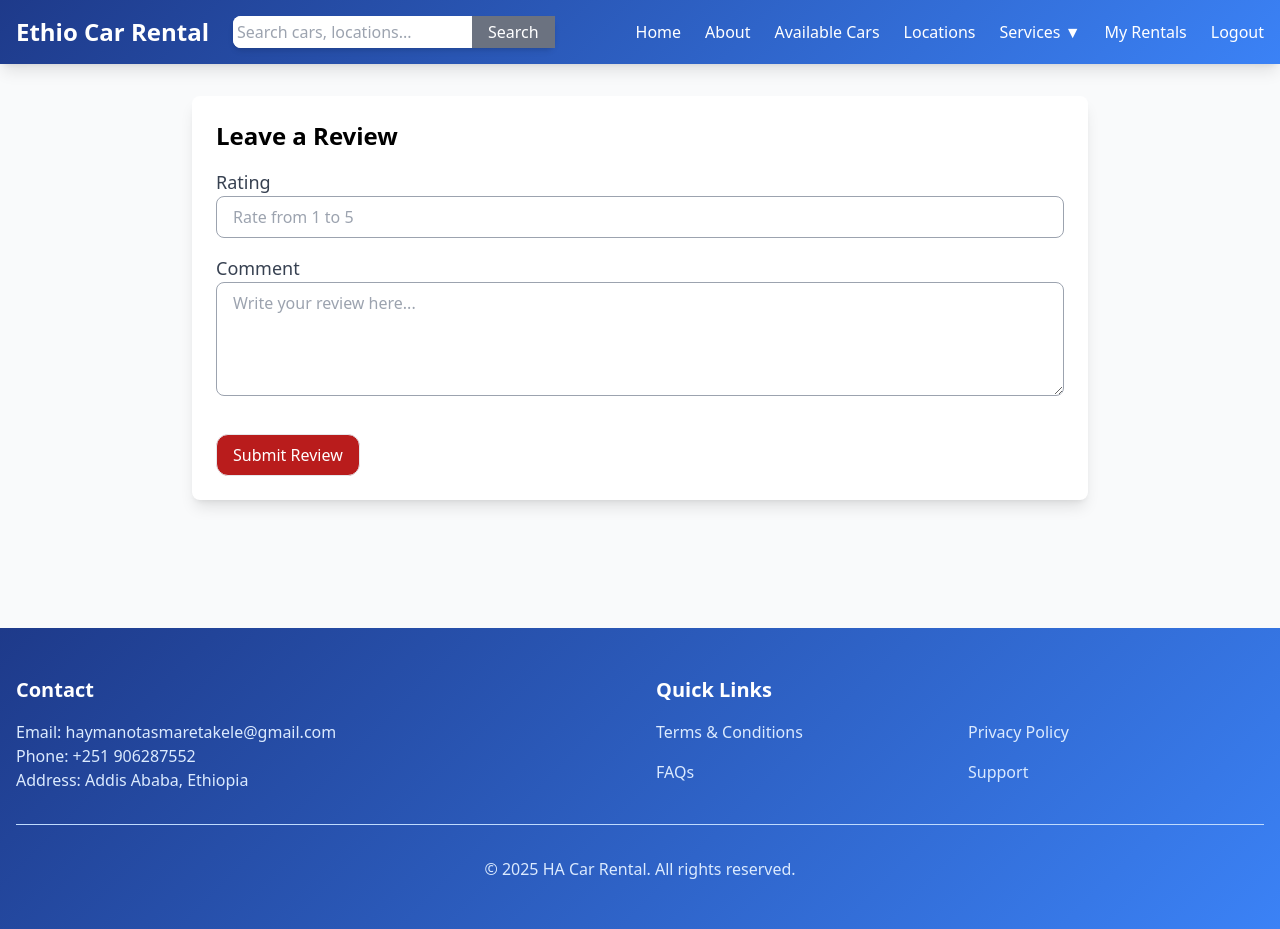
After one commit to practicmakesperfact/Car-rental-system, a Django app: page /cars/1/add_review/ in a window 1280 px wide. The commit adds this page. Run offline with Django 5.2, Linux system fonts and the light colour scheme; a user stored in the database is signed in; data comes from the database, SQL or seed files in the repository; both versions use the stored data as it was after the commit; some libraries are stand-ins or nearby versions.

Commit message:
apply Customer Reviews & Rating System

```diff
--- a/rental/forms.py
+++ b/rental/forms.py
@@ -15,4 +15,18 @@ class BookingForm(forms.ModelForm):
 class ReviewForm(forms.ModelForm):
     class Meta:
         model = Review
-        fields = ['car','rating', 'comment']
+        fields = ['rating', 'comment']
+        widgets = {
+            'rating': forms.NumberInput(attrs={
+                'class': 'w-full px-4 py-2 border border-gray-400 rounded-lg focus:ring-0 focus:border-blue-500 outline-none',
+                'step': 0.5,
+                'min': 1,
+                'max': 5,
+                'placeholder': 'Rate from 1 to 5'
+            }),
+            'comment': forms.Textarea(attrs={
+                'class': 'w-full px-4 py-2 border border-gray-400 rounded-lg focus:ring-0 focus:border-blue-500 outline-none',
+                'rows': 4,
+                'placeholder': 'Write your review here...'
+            }),
+        }
--- a/rental/models.py
+++ b/rental/models.py
@@ -25,6 +25,11 @@ class Car(models.Model):
     description = models.TextField()
     latitude = models.FloatField( null=True, blank=True)
     longitude = models.FloatField( null=True, blank=True)
+
+    def update_rating(self):
+        """update the cars average rating."""
+        self.rating = Review.calculate_average_rating(self)
+        self.save()
 
 
     def __str__(self):
@@ -96,14 +101,25 @@ class Location(models.Model):
 
 
 class Review(models.Model):
-    car = models.ForeignKey(Car, on_delete=models.CASCADE)
+    car = models.ForeignKey(Car, on_delete=models.CASCADE,related_name='reviews')
     user = models.ForeignKey(User, on_delete=models.CASCADE)
-    rating = models.IntegerField()
+    rating = models.FloatField()
     comment = models.TextField()
     created_at = models.DateTimeField(auto_now_add=True)
 
+    class Meta:
+        unique_together = ('car', 'user')
+
     def __str__(self):
         return f"Review by {self.user.username} for {self.car.name}"
+
+    @staticmethod
+    def calculate_average_rating(car):
+        """ calculate avareage rating for car """
+        reviews = Review.objects.filter(car=car)
+        if reviews.exists():
+              return round(reviews.aggregate(models.Avg('rating'))['rating__avg'],1)
+        return 0.0
 
 class Reward(models.Model):
     user = models.OneToOneField(User, on_delete=models.CASCADE)
--- /dev/null
+++ b/rental/templates/rental/add_review.html
@@ -0,0 +1,27 @@
+{% extends 'rental/base.html' %}
+{% block content %}
+<div class="max-w-4xl mx-auto bg-white p-6 rounded-lg shadow-lg">
+    <h2 class="text-2xl font-bold">Leave a Review</h2>
+
+    <form method="POST" class="mt-4">
+        {% csrf_token %}
+
+        <!-- Rating Field -->
+        <div class="mb-4">
+            <label for="{{ form.rating.id_for_label }}" class="block text-lg font-medium text-gray-700">Rating</label>
+            {{ form.rating }}
+        </div>
+
+        <!-- Comment Field -->
+        <div class="mb-4">
+            <label for="{{ form.comment.id_for_label }}" class="block text-lg font-medium text-gray-700">Comment</label>
+            {{ form.comment }}
+        </div>
+
+        <button type="submit" class="btn-primary mt-4 border bg-red-700 py-2 px-4 rounded-xl hover:bg-red-800 text-white">
+            Submit Review
+        </button>
+    </form>
+</div>
+
+{% endblock %}
--- a/rental/templates/rental/home.html
+++ b/rental/templates/rental/home.html
@@ -8,7 +8,7 @@
 
 <div class="grid grid-cols-1 md:grid-cols-2 lg:grid-cols-3 gap-8">
     {% for car in cars %}
-    <div class="bg-white rounded-xl shadow-lg overflow-hidden card-hover" data-aos="fade-up" data-aos-delay="{{ forloop.counter }}">
+    <div class="bg-white rounded-xl shadow-lg overflow-hidden card-hover " data-aos="fade-up" data-aos-delay="{{ forloop.counter }}">
         <div class="relative">
             <img src="{{ car.image.url }}" alt="{{ car.name }}" class="w-full h-56 object-cover">
             {% if car.is_available %}
@@ -36,6 +36,9 @@
                         <path stroke-linecap="round" stroke-linejoin="round" stroke-width="2" d="M12 8c-1.657 0-3 .895-3 2s1.343 2 3 2 3 .895 3 2-1.343 2-3 2m0-8c1.11 0 2.08.402 2.599 1M12 8V7m0 1v8m0 0v1m0-1c-1.11 0-2.08-.402-2.599-1M21 12a9 9 0 11-18 0 9 9 0 0118 0z" />
                     </svg>
                     <span>${{ car.price_per_day }}/day</span>
+                    <span class="absolute bottom-16 left-4 bg-yellow-400 text-white px-4 py-2 mt-16 rounded-full">
+                        ⭐ {{ car.rating }}
+                    </span>
                 </div>
             </div>
             <a href="{% url 'car_detail' car.id %}"
--- a/rental/urls.py
+++ b/rental/urls.py
@@ -11,6 +11,8 @@ urlpatterns = [
     path('locations/', views.locations, name='locations'),
     path('rewards/', views.user_rewards, name='user_rewards'),
     path('rewards/redeem/', views.redeem_rewards,name='redeem_rewards'),
+    path('cars/<int:car_id>/add_review/', views.add_review, name='add_review'),
+
 #     path('profile/', views.profile, name='profile'),
 #     path('reviews/', views.reviews_list, name='reviews_list'),
 #     path('location/', views.location_list, name='location_list'),
--- a/rental/views.py
+++ b/rental/views.py
@@ -38,6 +38,37 @@ def book_car(request, car_id):
         messages.success(request, 'Car booked successfully!')
         return redirect('rental_history')
     return render(request, 'rental/book_car.html', {'car': car})
+
+@login_required
+
+def add_review(request,car_id):
+    """
+    allow users to add  a review for a car they have rented
+    """
+    car = get_object_or_404(Car,id=car_id)
+
+    #ensure user has booked this car before reviewing
+    has_rented = Booking.objects.filter(user = request.user, car=car, status= 'Completed').exists()
+
+
+    if not has_rented:
+        messages.error(request, 'You must rent this car before you can review it.')
+        return redirect('rental_history')
+    if request.method == "POST":
+        form = ReviewForm(request.POST)
+        if form.is_valid():
+            review = form.save(commit=False)
+            review.user = request.user
+            review.car = car
+            review.save()
+            car.update_rating()
+            messages.success(request, 'Review submitted successfully!')
+            return redirect('car_detail', car_id=car.id)
+        else:
+            print('Invalid form, re-rendering page')
+      # return the review from if get request
+    form = ReviewForm()
+    return render(request, 'rental/add_review.html', {'form': form, 'car': car})
 
 @login_required
 def rental_history(request):
@@ -131,6 +162,9 @@ def car_detail(request, car_id):
     displays a ditail information about a spacific car
     """
     car = get_object_or_404(Car, id=car_id)
+    # provide a default image if none is uploaded
+    if not car.image:
+        car.image = 'images/default_car_image.jpg'
     return render(request, 'rental/car_detail.html', {'car': car})
 
 def locations(request):
```
Also changed, not shown: rental/templates/rental/car_detail.html (+32 -2 lines), rental/templates/rental/rental_history.html (+8 -0 lines), db.sqlite3, rental/migrations/0007_alter_review_unique_together.py (added), rental/migrations/0008_alter_review_car.py (added), rental/migrations/0009_alter_review_unique_together.py (added), rental/migrations/0010_alter_review_rating_alter_review_unique_together.py (added).
